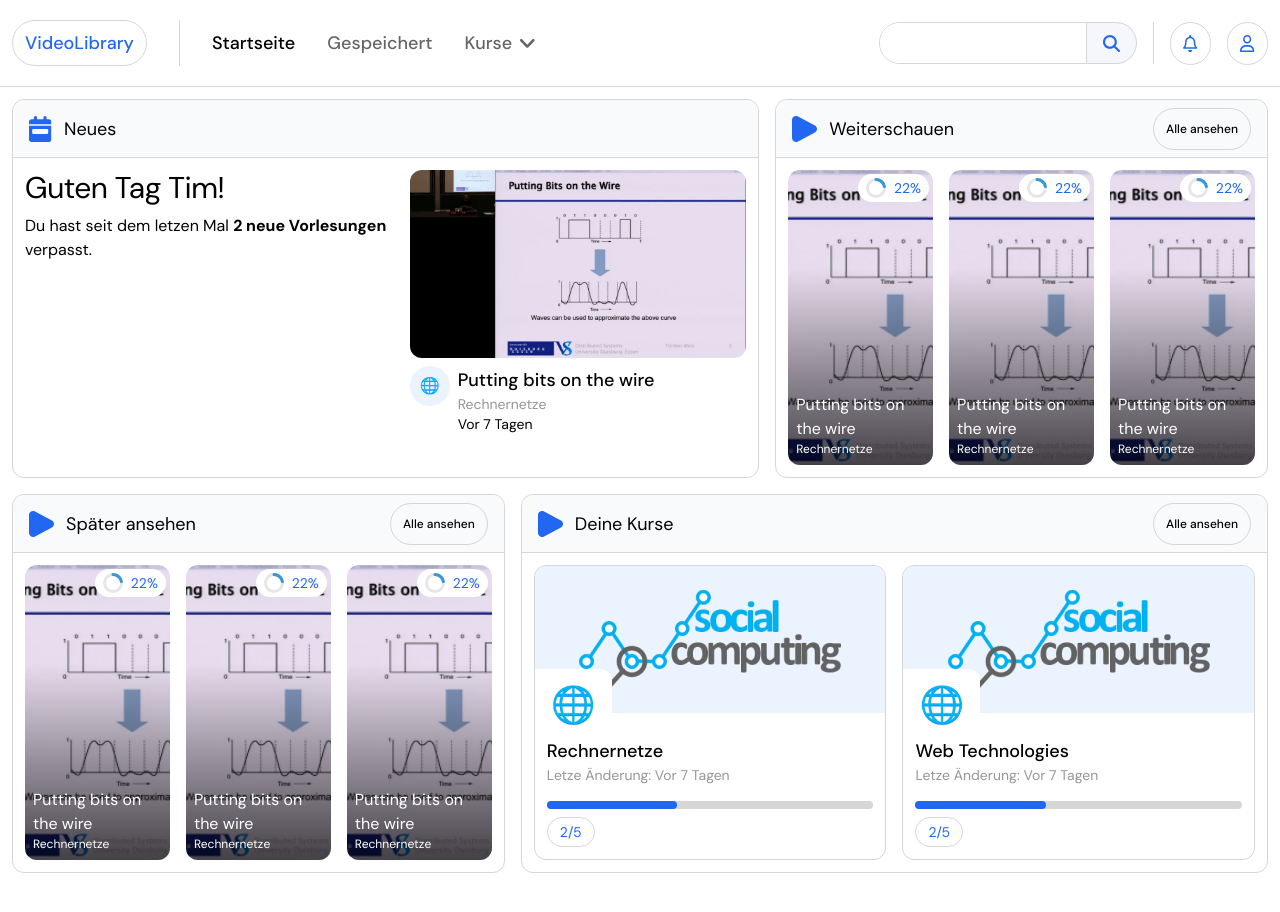
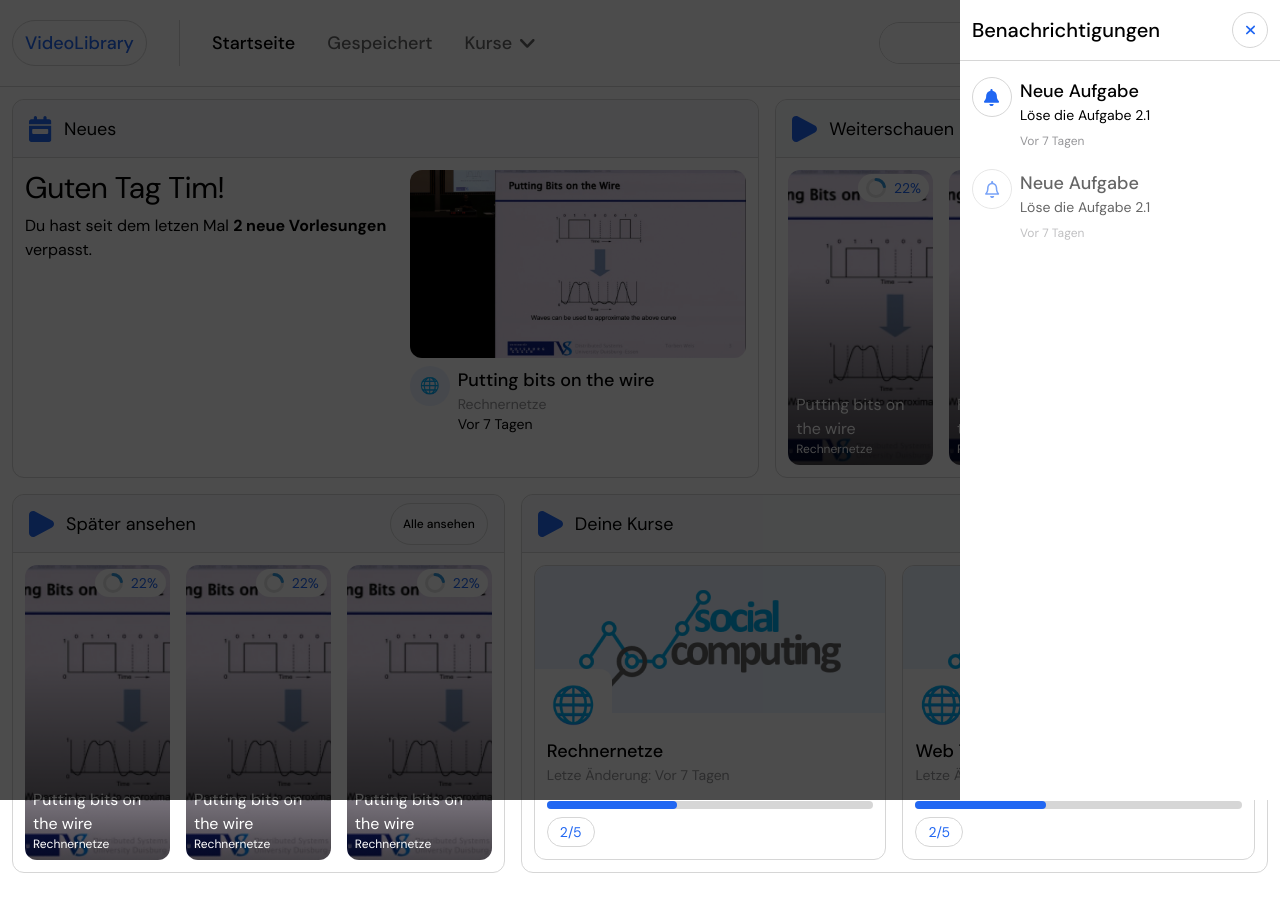
Before and after one commit to TimWitzdam/webtech, a React (Vite) app in the folder frontend/: page /app in a window 1280 px wide. Shown: the top 912 px of the page. Built offline with nearby package versions, Linux system fonts and the light colour scheme; no server answers.

Commit message:
ADD: Notification menu

```diff
--- /dev/null
+++ b/frontend/src/components/icons/FilledBellIcon.tsx
@@ -0,0 +1,23 @@
+export default function FilledBellIcon() {
+  return (
+    <svg
+      width="16"
+      height="17"
+      viewBox="0 0 16 17"
+      fill="none"
+      xmlns="http://www.w3.org/2000/svg"
+    >
+      <g clip-path="url(#clip0_89_1489)">
+        <path
+          d="M7.51196 0C6.91841 0 6.43887 0.474805 6.43887 1.0625V1.7C3.99089 2.19141 2.14651 4.33633 2.14651 6.90625V7.53047C2.14651 9.09102 1.56638 10.5984 0.520112 11.7672L0.27196 12.0428C-0.00972554 12.3549 -0.0767937 12.8031 0.09423 13.185C0.265254 13.5668 0.650895 13.8125 1.07342 13.8125H13.9505C14.373 13.8125 14.7553 13.5668 14.9297 13.185C15.1041 12.8031 15.0337 12.3549 14.752 12.0428L14.5038 11.7672C13.4576 10.5984 12.8774 9.09434 12.8774 7.53047V6.90625C12.8774 4.33633 11.033 2.19141 8.58505 1.7V1.0625C8.58505 0.474805 8.10552 0 7.51196 0ZM9.03106 16.3791C9.43346 15.9807 9.65814 15.4395 9.65814 14.875H7.51196H5.36578C5.36578 15.4395 5.59046 15.9807 5.99287 16.3791C6.39528 16.7775 6.94188 17 7.51196 17C8.08204 17 8.62865 16.7775 9.03106 16.3791Z"
+          fill="currentColor"
+        />
+      </g>
+      <defs>
+        <clipPath id="clip0_89_1489">
+          <rect width="15.0233" height="17" fill="white" />
+        </clipPath>
+      </defs>
+    </svg>
+  );
+}
--- /dev/null
+++ b/frontend/src/components/icons/XMark.tsx
@@ -0,0 +1,16 @@
+export default function XMark() {
+  return (
+    <svg
+      width="11"
+      height="14"
+      viewBox="0 0 11 14"
+      fill="none"
+      xmlns="http://www.w3.org/2000/svg"
+    >
+      <path
+        d="M9.81361 4.11794C10.1717 3.77615 10.1717 3.22107 9.81361 2.87927C9.45553 2.53748 8.87402 2.53748 8.51595 2.87927L5.49954 5.7613L2.48027 2.88201C2.1222 2.54021 1.54069 2.54021 1.18262 2.88201C0.824544 3.2238 0.824544 3.77888 1.18262 4.12068L4.20189 6.99998L1.18548 9.88201C0.827409 10.2238 0.827409 10.7789 1.18548 11.1207C1.54355 11.4625 2.12507 11.4625 2.48314 11.1207L5.49954 8.23865L8.51882 11.1179C8.87689 11.4597 9.4584 11.4597 9.81647 11.1179C10.1745 10.7761 10.1745 10.2211 9.81647 9.87927L6.7972 6.99998L9.81361 4.11794Z"
+        fill="currentColor"
+      />
+    </svg>
+  );
+}
--- a/frontend/src/layouts/appLayout.tsx
+++ b/frontend/src/layouts/appLayout.tsx
@@ -9,15 +9,20 @@ import React from "react";
 import SmallArrow from "../components/icons/SmallArrow";
 import { useEffect } from "react";
 import HeaderLink from "../components/app/HeaderLink";
+import XMark from "../components/icons/XMark";
+import FilledBellIcon from "../components/icons/FilledBellIcon";
+import { formatDate } from "../lib/formatDate";
 
 export default function AppLayout() {
   const backendURL = import.meta.env.VITE_BACKEND_URL;
   const [showCoursesMenu, setCoursesHover] = React.useState(false);
+  const [showNotifications, setShowNotifications] = React.useState(true);
   const [userCourses, setUserCourses] = React.useState(false);
 
   function handleOverlayClick(e: React.MouseEvent<HTMLDivElement>) {
     if (e.target === e.currentTarget) {
       setCoursesHover(false);
+      setShowNotifications(false);
     }
   }
 
@@ -36,6 +41,25 @@ export default function AppLayout() {
         console.error(err);
       });
   }, []);
+
+  const notifications = [
+    {
+      id: 1,
+      title: "Neue Aufgabe",
+      description: "Löse die Aufgabe 2.1",
+      link: "/app/courses/rechnernetze",
+      createdAt: new Date(Date.parse("04 Jan 2025 00:12:00 GMT")),
+      read: false,
+    },
+    {
+      id: 2,
+      title: "Neue Aufgabe",
+      description: "Löse die Aufgabe 2.1",
+      link: "/app/courses/rechnernetze",
+      createdAt: new Date(Date.parse("04 Jan 2025 00:12:00 GMT")),
+      read: true,
+    },
+  ];
 
   return (
     <div className="min-h-screen relative">
@@ -93,7 +117,10 @@ export default function AppLayout() {
               </div>
               <div className="border-l border-border-100 ml-4"></div>
             </div>
-            <BaseButton type="rounded">
+            <BaseButton
+              type="rounded"
+              onClick={() => setShowNotifications(true)}
+            >
               <BellIcon />
             </BaseButton>
             <BaseButton type="rounded">
@@ -112,6 +139,46 @@ export default function AppLayout() {
           </div>
         </div>
       )}
+      {showNotifications && (
+        <div
+          className="fixed top-0 left-0 w-full h-full bg-black bg-opacity-70 z-50"
+          onClick={handleOverlayClick}
+        >
+          <div className="bg-white md:w-1/2 lg:w-1/3 xl:w-1/4 py-3 ml-auto h-full">
+            <div className="px-3 pb-3 flex items-center justify-between border-b border-border-100">
+              <h1 className="font-medium text-xl">Benachrichtigungen</h1>
+              <BaseButton
+                type="rounded"
+                onClick={() => setShowNotifications(false)}
+                className="h-9 w-9 grid place-content-center text-primary"
+              >
+                <XMark />
+              </BaseButton>
+            </div>
+            <div className="px-3 mt-4 grid gap-5">
+              {notifications.map((notification) => (
+                <a
+                  href={notification.link}
+                  className={`flex gap-2 group ${notification.read ? "opacity-60" : ""}`}
+                >
+                  <div className="rounded-full border border-border-100 w-10 h-10 grid place-content-center text-primary">
+                    {notification.read ? <BellIcon /> : <FilledBellIcon />}
+                  </div>
+                  <div>
+                    <p className="font-medium md:text-lg group-hover:underline">
+                      {notification.title}
+                    </p>
+                    <p className="text-sm mb-2">{notification.description}</p>
+                    <p className="text-xs text-gray">
+                      {formatDate(notification.createdAt)}
+                    </p>
+                  </div>
+                </a>
+              ))}
+            </div>
+          </div>
+        </div>
+      )}
       <main className="3xl:pt-[88px]">
         <div className="pb-[85px]">
           <Outlet />
```
